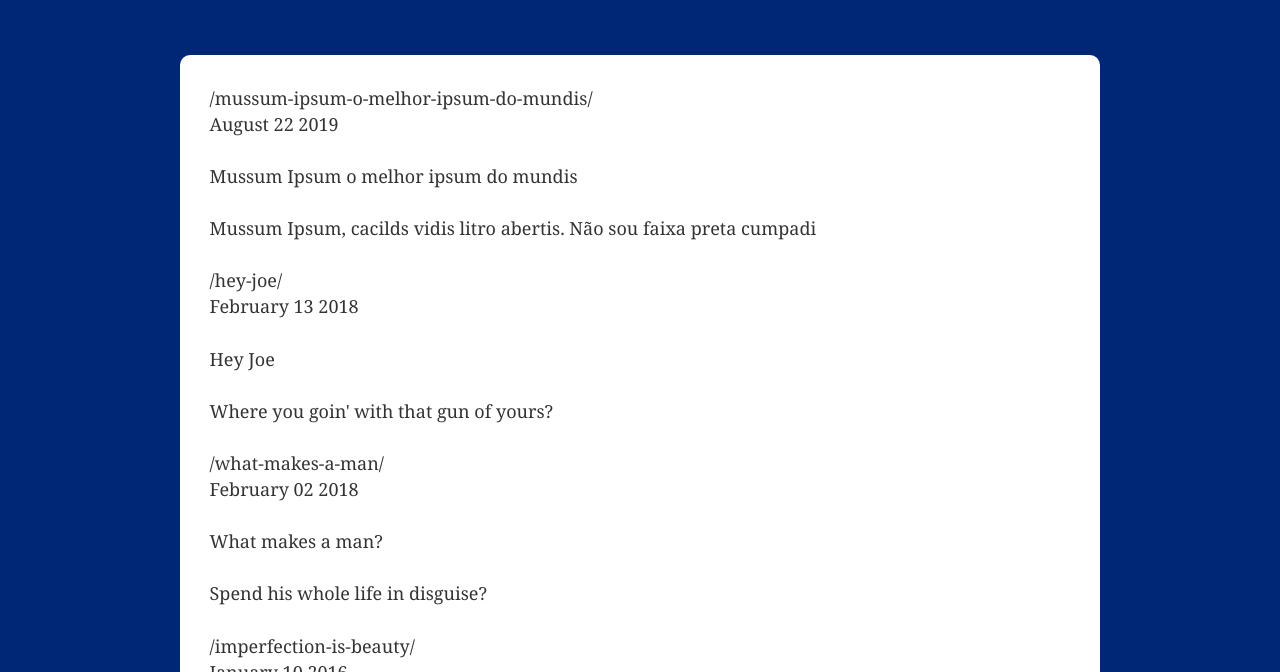
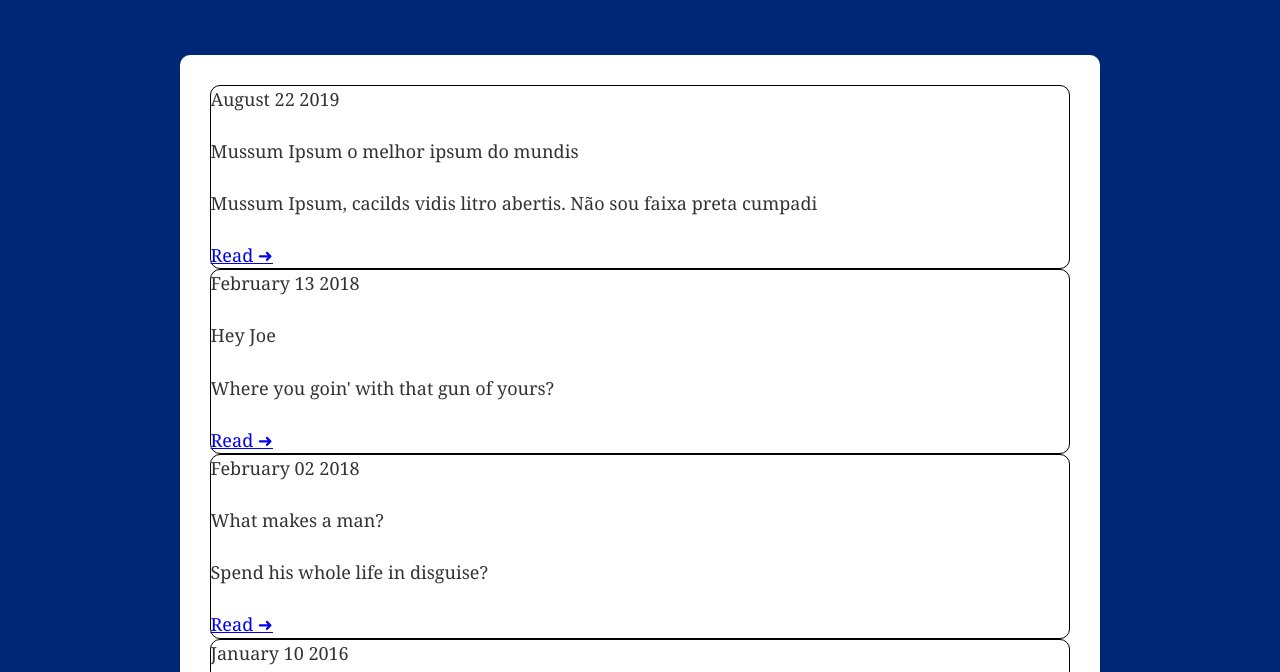
Before and after one commit to osmarpetry/portfolio-gatsby-v1, a Gatsby site: page / in a window 1280 px wide. Shown: the part 128-800 px from the top of the page. Built offline with nearby package versions, Linux system fonts and the light colour scheme; Gatsby itself is replaced by a stand-in of ours.

Commit message:
blog item skeleton

```diff
--- /dev/null
+++ b/src/components/BlogItem/index.js
@@ -0,0 +1,14 @@
+import React from 'react'
+
+import { BlogItemSection, Date, Title, Description, Link} from './styled'
+
+const BlogItem = ({date, title, description, link}) => (
+  <BlogItemSection>
+    <Date>{date}</Date>
+    <Title>{title}</Title>
+    <Description>{description}</Description>
+    <Link href={link}>Read ➜</Link>
+  </BlogItemSection>
+)
+
+export default BlogItem
--- /dev/null
+++ b/src/components/BlogItem/styled.js
@@ -0,0 +1,14 @@
+import styled from 'styled-components'
+
+export const BlogItemSection = styled.section`
+  border-radius: 10px;
+  border: 1px solid black;
+`
+
+export const Date = styled.p``
+
+export const Title = styled.p``
+
+export const Description = styled.p``
+
+export const Link = styled.a``
--- a/src/templates/blog-list.js
+++ b/src/templates/blog-list.js
@@ -1,10 +1,10 @@
-/* eslint-disable react/prop-types */
 import React from "react"
-import styled from "styled-components"
 import { graphql, useStaticQuery } from "gatsby"
 
 import Layout from "../components/Layout"
 import SEO from "../components/seo"
+
+import BlogItem from '../components/BlogItem'
 
 const IndexPage = props => {
   const { currentPage, numPages } = props.pageContext
@@ -26,7 +26,6 @@ const IndexPage = props => {
               description
               title
             }
-            timeToRead
           }
         }
       }
@@ -45,12 +44,12 @@ const IndexPage = props => {
             fields: { slug },
           },
         }) => (
-          <div>
-            <a>{slug}</a>
-            <p>{date}</p>
-            <p>{title}</p>
-            <p>{description}</p>
-          </div>
+          <BlogItem
+            date={date}
+            title={title}
+            description={description}
+            link={slug}
+          />
         )
       )}
     </Layout>
```
